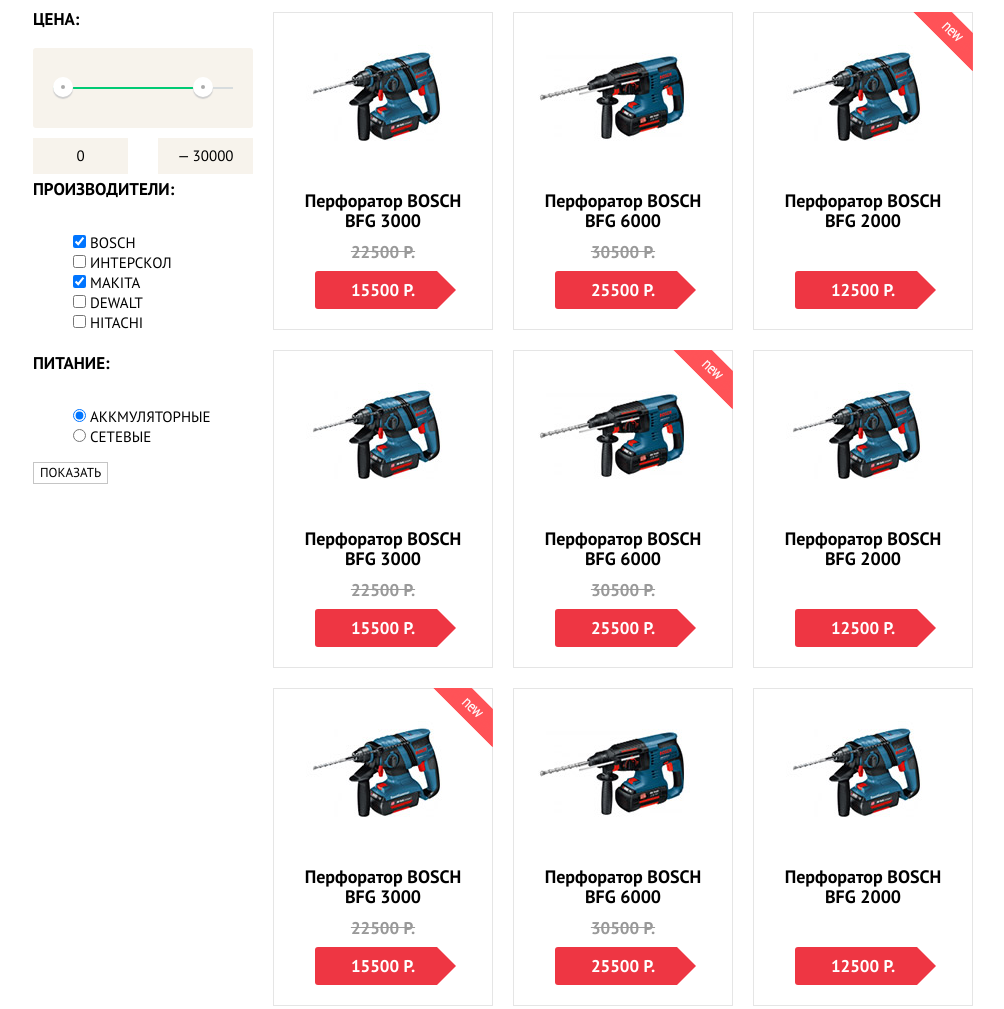
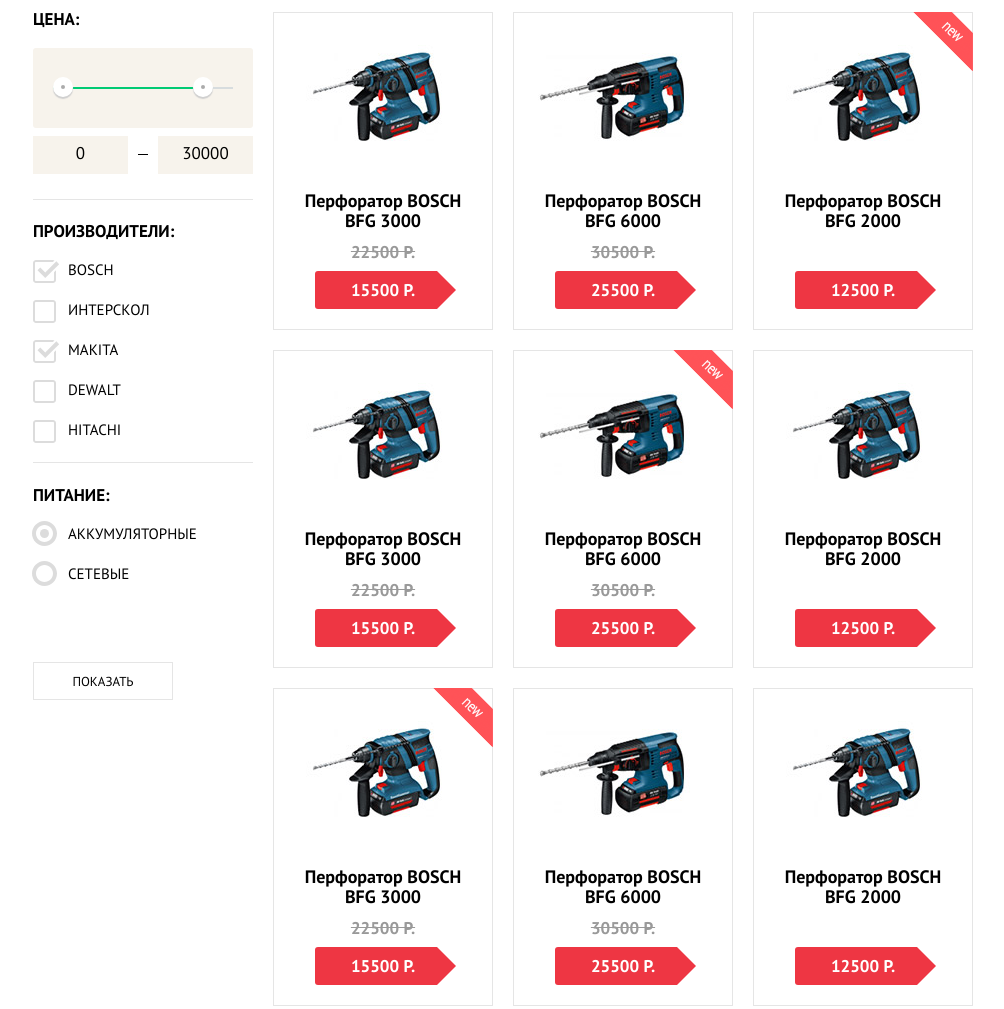
Before and after one commit to AndreyPetuhov/-, a plain HTML site: page technomart-catalog.html in a window 1280 px wide. Shown: the part 620-1629 px from the top of the page, without its empty margins (137-1141 px from the left). Drawn offline with Linux system fonts and the light colour scheme; a web font is replaced by a local one.

Commit message:
Д/з №7
Д/з №7

```diff
--- a/css/style.css
+++ b/css/style.css
@@ -592,7 +592,7 @@
 
 .footer-top .container {
     display: flex;
-    padding-bottom: 50px;
+    padding-bottom: 48px;
 }
 
 .footer-logo-address {
@@ -802,13 +802,6 @@
 }
 
 
-/*--Попап карты--*/
-
-.modal-map p {
-    box-shadow: 0px 0px 16px 0px rgba(47, 42, 43, 0.5)
-}
-
-
 /*main каталога*/
 
 .breadcrumbs {
@@ -924,10 +917,6 @@
     margin: 0px;
 }
 
-.filter ul {
-    list-style: none;
-}
-
 .filter legend {
     font-weight: 700;
     font-size: 17px;
@@ -939,7 +928,7 @@
     position: relative;
     height: 80px;
     background-color: #f7f3ec;
-    margin-bottom: 10px;
+    margin-bottom: 8px;
     border-radius: 3px;
     padding-top: 39px;
     padding-left: 20px;
@@ -979,23 +968,113 @@
 }
 
 .price-controls {
+    position: relative;
     display: flex;
     justify-content: space-between;
-    font-size: 0px;
+    padding-bottom: 25px;
+    border-bottom: 1px solid #e5e5e5;
+    margin-bottom: 16px;
 }
 
 .price-controls input {
-    display: inline-block;
     width: 95px;
     font-weight: 400;
-    font-size: 15px;
-    line-height: 20px;
+    font-size: 17px;
+    line-height: 18px;
     text-transform: uppercase;
     color: #000000;
-    padding: 8px 10px;
+    padding-top: 8px;
+    padding-bottom: 12px;
     text-align: center;
     border: none;
     background-color: #f7f3ec;
+}
+
+.price-controls::before {
+    position: absolute;
+    width: 10px;
+    height: 1px;
+    left: 105px;
+    top: 18px;
+    background-color: #000000;
+    content: "";
+}
+
+.filter-input {
+    display: none;
+}
+
+.filter-option label {
+    position: relative;
+    cursor: pointer;
+}
+
+.manufacturer {
+    list-style: none;
+    margin: 0;
+    padding: 0px;
+    padding-bottom: 2px;
+    border-bottom: 1px solid #e5e5e5;
+    margin-bottom: 17px;
+}
+
+.filter-input-checkbox+label::before {
+    position: absolute;
+    left: -35px;
+    top: 0px;
+    content: "";
+    width: 27px;
+    height: 23px;
+    background-image: url("../img/checkbox-off.svg");
+    background-repeat: no-repeat;
+    background-position: 0 0;
+    opacity: 0.6;
+}
+
+.filter-input-checkbox+label:hover::before {
+    opacity: 1;
+}
+
+.filter-input-checkbox:checked~label::before {
+    background-image: url("../img/checkbox-on.svg");
+}
+
+.power {
+    list-style: none;
+    margin: 0;
+    padding: 0px;
+    margin-bottom: 78px;
+}
+
+.filter-input-radio+label::before {
+    position: absolute;
+    left: -36px;
+    top: -3px;
+    content: "";
+    width: 25px;
+    height: 25px;
+    background-image: url("../img/radio-off.svg");
+    background-repeat: no-repeat;
+    background-position: 0 0;
+    opacity: 0.6;
+}
+
+.filter-input-radio+label:hover::before {
+    opacity: 1;
+}
+
+.filter-input-radio:checked~label::before {
+    background-image: url("../img/radio-on.svg");
+}
+
+.filter-input:disabled+label,
+.filter-input:disabled+label::before {
+    opacity: 0.4;
+}
+
+.filter-option {
+    margin-bottom: 20px;
+    padding-left: 35px;
 }
 
 .filter-button {
@@ -1004,8 +1083,20 @@
     font-size: 13px;
     line-height: 18px;
     color: #000000;
-    border: 1px solid #c5c5c5;
+    width: 140px;
+    padding-top: 10px;
+    padding-bottom: 8px;
+    border: 1px solid #e5e5e5;
     background-color: #ffffff;
+}
+
+.filter-button:hover,
+.filter-button:focus {
+    border: 1px solid #b5b5b5;
+}
+
+.filter-button:active {
+    border: 1px solid #ee3643;
 }
 
 
@@ -1066,7 +1157,7 @@
     box-shadow: 0px 10px 25px 0px rgba(41, 52, 73, 0.5);
 }
 
-.catalog-item .flag {
+.flag-new::before {
     position: absolute;
     content: "";
     width: 60px;
@@ -1076,9 +1167,6 @@
     text-indent: -1000px;
     overflow: hidden;
     z-index: 20;
-}
-
-.catalog-item .flag-new {
     background: url("../img/new\ flag.png") no-repeat 0 0;
 }
 
@@ -1145,6 +1233,10 @@
 
 .catalog-item:hover .good-btn {
     display: block;
+}
+
+.catalog-item:hover .catalog-item-image {
+    visibility: hidden;
 }
 
 .btn-bay {
@@ -1282,7 +1374,7 @@
 .about-perforator {
     background-color: #f2f6f8;
     padding-top: 65px;
-    padding-bottom: 70px;
+    padding-bottom: 69px;
 }
 
 .about-perforator h2 {
@@ -1322,3 +1414,24 @@
 .modal-cart-bottom {
     background-color: #f1f1f1;
 }
+
+
+/*--Попап карты--*/
+
+.modal {
+    position: fixed;
+    box-shadow: 0px 0px 16px 0px rgba(47, 42, 43, 0.5);
+}
+
+.modal-map {
+    width: 940px;
+    height: 446px;
+    top: 50%;
+    left: 50%;
+    margin-left: -470px;
+    margin-top: -223PX;
+}
+
+.modal-map p {
+    margin: 0px;
+}
--- a/technomart-catalog.html
+++ b/technomart-catalog.html
@@ -98,16 +98,7 @@
                     <form class="filter" method="get" action="#">
                         <fieldset class="filter-price">
                             <legend>Цена:</legend>
-                            <!--фильтр с ползунком
-            <div class="price-filter ">
-                <h4 class="price-filter-title ">ЦЕНА:</h4>
-                <input type="range " id="price-range " name="price-range " min="0 " max="3000 " step="1 ">
-            </div>
-            <div class="price-filter-output ">
-                <output name="output1 "></output>
-                <output name="output2 "></output>
-            </div>
-           -->
+
                             <div class="range-filter">
                                 <div class="range-controls">
                                     <div class="scale">
@@ -118,46 +109,47 @@
                                 </div>
                                 <div class="price-controls">
                                     <input name="min-price" type="text" value="0">
-                                    <input name="max-price" type="text" value="— 30000">
+                                    <input name="max-price" value="30000">
                                 </div>
                             </div>
                         </fieldset>
                         <fieldset>
                             <legend>Производители:</legend>
-                            <ul>
-                                <li class="manufacturer-filters ">
-                                    <input class="filer-input" type="checkbox" name="bosch" id="bosch" checked>
+                            <ul class="manufacturer">
+                                <li class="filter-option">
+                                    <input class="filter-input filter-input-checkbox" type="checkbox" name="bosch" id="bosch" checked>
                                     <label for="bosch">BOSCH</label>
                                 </li>
-                                <li class="manufacturer-filters">
-                                    <input class="filer-input" type="checkbox" name="interskol " id="interskol ">
+                                <li class="filter-option">
+                                    <input class="filter-input filter-input-checkbox" type="checkbox" name="interskol" id="interskol">
                                     <label for="interskol">Интерскол</label>
                                 </li>
-                                <li class="manufacturer-filters">
-                                    <input class="filer-input" type="checkbox" name="makita " id="makita " checked>
+                                <li class="filter-option">
+                                    <input class="filter-input filter-input-checkbox" type="checkbox" name="makita " id="makita " checked>
                                     <label for="makita ">MAKITA</label>
                                 </li>
-                                <li class="manufacturer-filters">
-                                    <input class="filer-input" type="checkbox" name="dewalt " id="dewalt ">
-                                    <label for="dewalt ">DEWALT</label>
+                                <li class="filter-option">
+                                    <input class="filter-input filter-input-checkbox" type="checkbox" name="dewalt" id="dewalt">
+                                    <label for="dewalt">DEWALT</label>
                                 </li>
-                                <li class="manufacturer-filters">
-                                    <input class="filer-input" type="checkbox" name="hitachi " id="hitachi ">
-                                    <label for="hitachi ">HITACHI</label>
+                                <li class="filter-option">
+                                    <input class="filter-input filter-input-checkbox" type="checkbox" name="hitachi" id="hitachi">
+                                    <label for="hitachi">HITACHI</label>
                                 </li>
+
                             </ul>
                         </fieldset>
                         <fieldset>
                             <legend>Питание:</legend>
-                            <ul>
-                                <li class="power-type "><input type="radio" name="power-type" value="battery" id="battery" checked>
-                                    <label for="battery ">Аккмуляторные</label></li>
-                                <li class="power-type"><input type="radio" name="power-type" value="electrical" id="electrical">
+                            <ul class="power">
+                                <li class="filter-option"><input class="filter-input filter-input-radio" type="radio" name="power-type" value="battery" id="battery" checked>
+                                    <label for="battery">Аккумуляторные</label></li>
+                                <li class="filter-option"><input class="filter-input filter-input-radio" type="radio" name="power-type" value="electrical" id="electrical">
                                     <label for="electrical">СЕТЕВЫЕ</label></li>
                             </ul>
                         </fieldset>
 
-                        <button type="submit " class="filter-button">Показать</button>
+                        <button type="submit" class="filter-button">Показать</button>
                     </form>
                 </div>
 
@@ -170,8 +162,7 @@
                     <ul class="catalog-list">
 
 
-                        <li class="catalog-item ">
-                            <!--<div class="flag flag-new">новинка</div>-->
+                        <li class="catalog-item">
                             <div class="good-btn">
                                 <a class="btn-bay" href="#">Купить</a>
                                 <button class="btn-mark">В закладки</button>
@@ -189,8 +180,8 @@
 
                         </li>
 
-                        <li class="catalog-item ">
-                            <!--<div class="flag flag-new">новинка</div>-->
+                        <li class="catalog-item">
+
                             <div class="good-btn">
                                 <a class="btn-bay" href="#">Купить</a>
                                 <button class="btn-mark">В закладки</button>
@@ -209,8 +200,7 @@
                         </li>
 
 
-                        <li class="catalog-item ">
-                            <div class="flag flag-new">новинка</div>
+                        <li class="catalog-item flag-new">
                             <div class="good-btn">
                                 <a class="btn-bay" href="#">Купить</a>
                                 <button class="btn-mark">В закладки</button>
@@ -229,7 +219,6 @@
                         </li>
 
                         <li class="catalog-item ">
-                            <!--<div class="flag flag-new">новинка</div>-->
                             <div class="good-btn">
                                 <a class="btn-bay" href="#">Купить</a>
                                 <button class="btn-mark">В закладки</button>
@@ -247,8 +236,8 @@
 
                         </li>
 
-                        <li class="catalog-item ">
-                            <div class="flag flag-new">новинка</div>
+                        <li class="catalog-item flag-new">
+
                             <div class="good-btn">
                                 <a class="btn-bay" href="#">Купить</a>
                                 <button class="btn-mark">В закладки</button>
@@ -267,7 +256,7 @@
                         </li>
 
                         <li class="catalog-item ">
-                            <!--<div class="flag flag-new">новинка</div>-->
+
                             <div class="good-btn">
                                 <a class="btn-bay" href="#">Купить</a>
                                 <button class="btn-mark">В закладки</button>
@@ -285,8 +274,8 @@
 
                         </li>
 
-                        <li class="catalog-item ">
-                            <div class="flag flag-new">новинка</div>
+                        <li class="catalog-item flag-new">
+
                             <div class="good-btn">
                                 <a class="btn-bay" href="#">Купить</a>
                                 <button class="btn-mark">В закладки</button>
@@ -304,7 +293,7 @@
 
                         </li>
                         <li class="catalog-item ">
-                            <!--<div class="flag flag-new">новинка</div>-->
+
                             <div class="good-btn">
                                 <a class="btn-bay" href="#">Купить</a>
                                 <button class="btn-mark">В закладки</button>
@@ -321,7 +310,7 @@
                             </div>
 
                             <li class="catalog-item ">
-                                <!--<div class="flag flag-new">новинка</div>-->
+
                                 <div class="good-btn">
                                     <a class="btn-bay" href="#">Купить</a>
                                     <button class="btn-mark">В закладки</button>
```
Also changed, not shown: technomart-index.html (+1 -1 lines).
